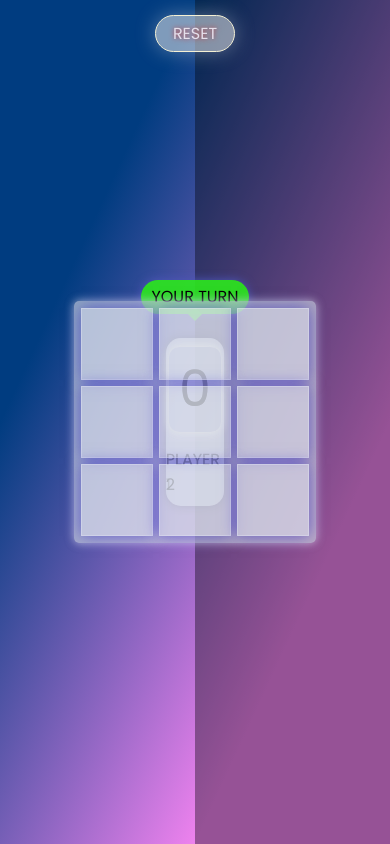
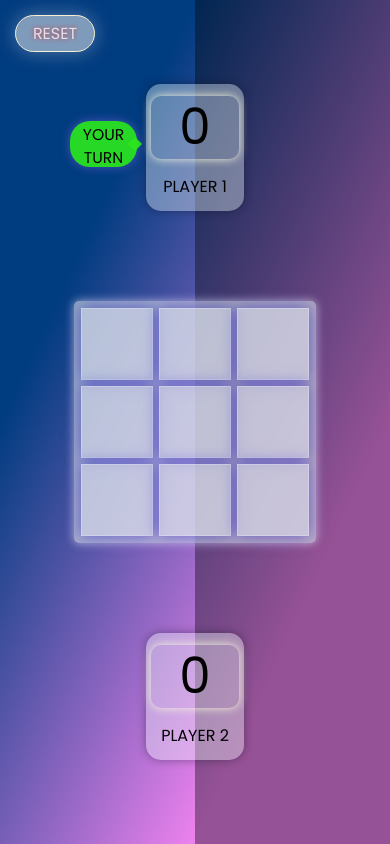
Before and after one commit to NishantBansal-877/Tic-Tac-Toe-Game, a plain HTML site: page index.html in a window 390 px wide. Drawn offline with Linux system fonts and the light colour scheme.

Commit message:
Update style.css

```diff
--- a/style.css
+++ b/style.css
@@ -142,6 +142,7 @@ body {
   border-radius: 20px;
   box-shadow: 0 0 70px #1fbccb4d;
   position: relative;
+  font-size: calc(min(8vh, 6vw));
 }
 .win_display::after,
 .win_display::before {
@@ -190,8 +191,8 @@ body {
 .turn {
   display: block;
   position: absolute;
-  width: 100px;
-  height: 30px;
+  width: 15vw;
+  height: 5vh;
   text-align: center;
   align-content: center;
   border-radius: 20px;
@@ -200,6 +201,7 @@ body {
   background-color: #2ce61eea;
   bottom: 120%;
   animation: 2s updown ease infinite;
+  font-size: calc(min(2vh, 4vw));
 }
 
 @keyframes updown {
@@ -221,4 +223,62 @@ body {
   left: calc(50% - 5px);
   top: 85%;
   rotate: 45deg;
+  z-index: -1;
 }
+.player-1 {
+  left: 20px;
+}
+.player-2 {
+  right: 20px;
+}
+
+@media screen and (max-width: 550px) {
+  .reset {
+    top: 15px;
+    left: 15px;
+  }
+
+  .player-1 .turn {
+    right: 120%;
+    bottom: 35%;
+  }
+  .player-1 .turn > span {
+    left: calc(100% - 7px);
+    top: calc(50% - 5px);
+  }
+
+  .player-2 .turn {
+    left: 120%;
+    top: 35%;
+  }
+
+  .player-2 .turn > span {
+    left: -3px;
+    top: calc(50% - 5px);
+  }
+
+  @keyframes updown {
+    0% {
+      translate: 0 0;
+    }
+    50% {
+      translate: 10px 0px;
+    }
+    100% {
+      translate: 0 0;
+    }
+  }
+
+  .player_box {
+    width: 25vw;
+    height: 15vh;
+  }
+  .player_box.player-1 {
+    top: 10vh;
+    left: calc(50vw - 12.5vw);
+  }
+  .player_box.player-2 {
+    top: 75vh;
+    left: calc(50vw - 12.5vw);
+  }
+}
```
